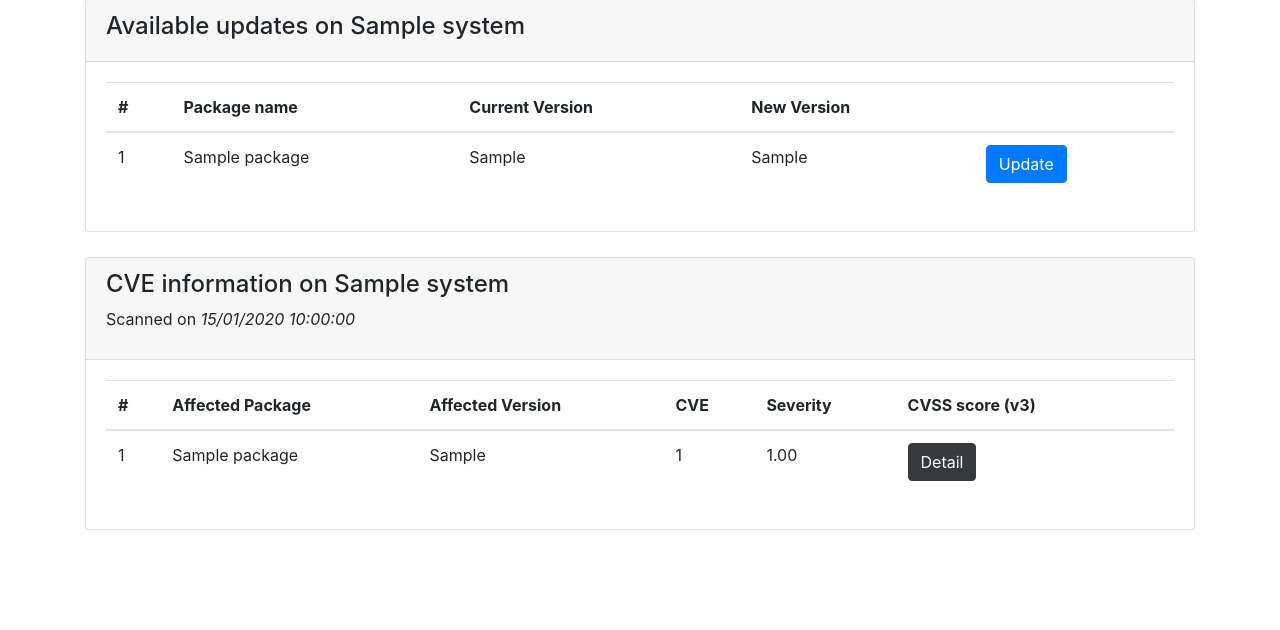
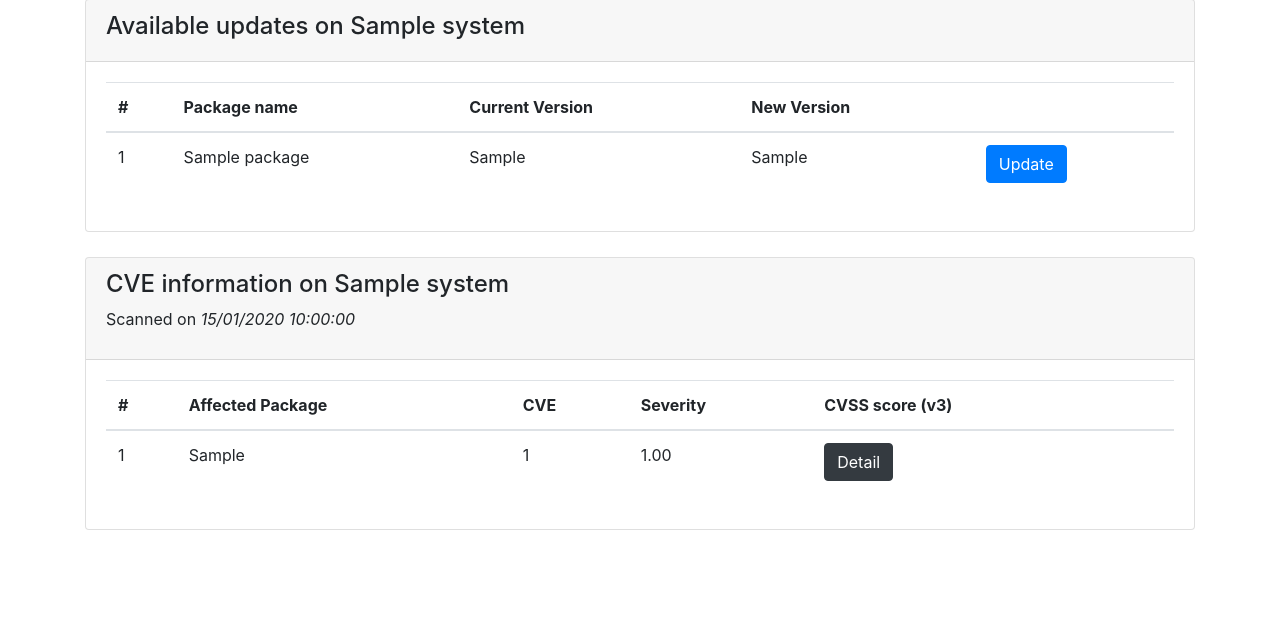
Before and after one commit to pre-srn/linux_patch_mngmt, a Django app: page /system/1/ in a window 1280 px wide. Shown: the part 246-876 px from the top of the page. Run offline with Django 3.2, Linux system fonts and the light colour scheme; a user stored in the database is signed in; tables that the repository leaves empty hold one stand-in row (values such as "Sample post"); parts of the project's set-up code (start-up, migrations or seed data) failed here and were passed over; some libraries are stand-ins or nearby versions.

Commit message:
Fixed bugs CVE package model

```diff
--- a/patch_management/models.py
+++ b/patch_management/models.py
@@ -38,17 +38,17 @@ class System(models.Model):
 
     def get_max_cve_severity(self):
         case_sql = '(case when severity="low" then 1 when severity="moderate" then 2 when severity="important" then 3 when severity="critical" then 4 end)'
-        cve = CVE.objects.filter(system=self, package__active=True).extra(select={'severity_order': case_sql}, order_by=['-severity_order'])
+        cve = CVE.objects.filter(system=self).extra(select={'severity_order': case_sql}, order_by=['-severity_order'])
         if not cve:
             return None
         else:
             return cve[0].severity
 
     def get_cves_count(self):
-        return CVE.objects.filter(system=self, package__active=True).count()
+        return CVE.objects.filter(system=self).count()
 
     def get_cves_scanned_date(self):
-        cve = CVE.objects.filter(system=self, package__active=True).order_by('-scanned_at')[0]
+        cve = CVE.objects.filter(system=self).order_by('-scanned_at')[0]
         return cve.scanned_at
 
     def __str__(self):
@@ -73,11 +73,11 @@ class CVE(models.Model):
     cvss_v3 = models.DecimalField(max_digits=4, decimal_places=2, null=True)
     severity = models.CharField(max_length=20)
     scanned_at = models.DateTimeField(auto_now_add=True)
-    package = models.ForeignKey(Package, related_name='cves', on_delete=models.CASCADE)
+    affected_package = models.CharField(max_length=255, blank=True)
     system = models.ForeignKey(System, related_name='cves', on_delete=models.CASCADE)
 
     class Meta:
-        unique_together = (("cve_id", "package", "system"),)
+        unique_together = (("cve_id", "system"),)
 
     def __str__(self):
         return '{0} on {1}'.format(self.cve_id, self.system.hostname)
--- a/patch_management/utils.py
+++ b/patch_management/utils.py
@@ -219,13 +219,12 @@ def save_cve_information(cve_info):
         CVE.objects.filter(system=cur_system).delete()
         cves = cve_info[system_id]
         for cve in cves:
-            cur_package = Package.objects.get(pk=cve['package_id'])
             CVE.objects.create(
                 cve_id = cve['cve_id'],
                 description = cve['description'],
                 cvss_v3 = cve['cvss3_score'],
                 severity = cve['severity'],
-                package = cur_package,
+                affected_package = cve['affected_package'],
                 system = cur_system
             )
 
--- a/patch_management/views.py
+++ b/patch_management/views.py
@@ -11,7 +11,7 @@ from django.db.models.functions import Lower
 from django_celery_results.models import TaskResult
 
 from .decorators import ssh_setup_required
-from .models import System, SSHProfile, Package, Task
+from .models import System, SSHProfile, Package, Task, CVE
 from .forms import SetupSSHForm, SSHPassphaseSubmitForm, UpdatePackageAjaxSubmitForm, UpdateAllPackagesAjaxSubmitForm
 from .utils import connect_ssh, is_puppet_running, create_tmp_file, delete_tmp_file
 from .tasks import *
@@ -47,7 +47,7 @@ def manage_system(request, system_id):
     installed_packages = system.packages.filter(active=True).order_by(Lower('name'))
     outdated_packages = installed_packages.filter(new_version__isnull=False).order_by(Lower('name'))
     case_sql = '(case when severity="low" then 1 when severity="moderate" then 2 when severity="important" then 3 when severity="critical" then 4 end)'
-    cves = CVE.objects.filter(system=system, package__active=True).extra(select={'severity_order': case_sql}, order_by=['package__name', '-severity_order'])
+    cves = CVE.objects.filter(system=system).extra(select={'severity_order': case_sql}, order_by=['affected_package', '-severity_order'])
     return render(request, 'system.html',
         {'form': form, 'installed_packages': installed_packages, 'outdated_packages': outdated_packages,
         'system': system, 'cves': cves})
@@ -189,7 +189,7 @@ def ajax_get_cve_info_table(request):
         system_id = int(request.GET.get('system_id', None))
         system = get_object_or_404(System.objects.filter(owner=request.user, connected=True), pk=system_id)
         case_sql = '(case when severity="low" then 1 when severity="moderate" then 2 when severity="important" then 3 when severity="critical" then 4 end)'
-        cves = CVE.objects.filter(system=system).extra(select={'severity_order': case_sql}, order_by=['package__name', 'severity_order'])
+        cves = CVE.objects.filter(system=system).extra(select={'severity_order': case_sql}, order_by=['affected_package', '-severity_order'])
         return render(request, 'ajax_templates/cve_info_table.html', {'system': system, 'cves': cves})
     else:
         return redirect('home')
--- a/templates/ajax_templates/cve_info_table.html
+++ b/templates/ajax_templates/cve_info_table.html
@@ -8,7 +8,6 @@
             <tr>
                 <th>#</th>
                 <th nowrap>Affected Package</th>
-                <th nowrap>Affected Version</th>
                 <th>CVE</th>
                 <th>Severity</th>
                 <th nowrap>CVSS score (v3)</th>
@@ -22,10 +21,7 @@
                     {{ forloop.counter }}
                 </td>
                 <td>
-                    {{ cve.package.name }}
-                </td>
-                <td>
-                    {{ cve.package.current_version }}
+                    {{ cve.affected_package }}
                 </td>
                 <td>
                     {{ cve.cve_id }}
@@ -54,8 +50,7 @@
                     <button type="button" class="btn btn-dark"
                         data-toggle="modal" data-target="#cveInfoModal"
                         data-cve-id="{{ cve.cve_id }}"
-                        data-cve-affected-package="{{ cve.package.name }}"
-                        data-cve-affected-version="{{ cve.package.current_version }}"
+                        data-cve-affected-package="{{ cve.affected_package }}"
                         data-cve-severity="{{ cve.severity|capfirst }}"
                         data-cve-cvss="{{ cve.cvss_v3|default_if_none:'N/A' }}"
                         data-cve-description="{{ cve.description|capfirst }}">
--- a/templates/ajax_templates/system_info_table.html
+++ b/templates/ajax_templates/system_info_table.html
@@ -23,7 +23,7 @@
             </td>
             <td class="align-middle">
                 <h5>
-                    {% if system.get_available_updates_count > 0 %}
+                    <!-- {% if system.get_available_updates_count > 0 %} -->
                         {% if system.get_available_updates_count <= 10 %}
                         <span class="badge badge-secondary">
                         {% elif system.get_available_updates_count <= 30 %}
@@ -31,7 +31,7 @@
                         {% else %}
                         <span class="badge badge-danger">
                         {% endif %}
-                    {% else %}
+                    <!-- {% else %}
                         {% if system.get_max_cve_severity == 'low' %}
                         <span class="badge badge-secondary">
                         {% elif system.get_max_cve_severity == 'moderate' %}
@@ -39,7 +39,7 @@
                         {% else %}
                         <span class="badge badge-danger">
                         {% endif %}
-                    {% endif %}
+                    {% endif %} -->
                         {{ system.get_available_updates_count}} updates available
                         /
                         {{ system.get_cves_count}} CVEs
--- a/templates/system.html
+++ b/templates/system.html
@@ -148,10 +148,6 @@
                             <td><span id="spanModalCveAffectedPackage"></span></td>
                         </tr>
                         <tr>
-                            <td nowrap><strong>Package Version:</strong></td>
-                            <td><span id="spanModalCveAffectedVersion"></span></td>
-                        </tr>
-                        <tr>
                             <td nowrap><strong>Severity:</strong></td>
                             <td><span id="spanModalCveSeverity"></span></td>
                         </tr>
@@ -188,15 +184,13 @@
     $('#cveInfoModal').on('show.bs.modal', function (event) {
         var button = $(event.relatedTarget);
         var cve_id = button.data('cve-id');
-        var cve_package_name = button.data('cve-affected-package');
-        var cve_affected_version = button.data('cve-affected-version');
+        var cve_affected_package = button.data('cve-affected-package');
         var cve_severity = button.data('cve-severity');
         var cve_cvss = button.data('cve-cvss');
         var cve_description = button.data('cve-description');
         var modal = $(this);
         modal.find('#cveInfoModalTitle').text(cve_id);
-        modal.find('#spanModalCveAffectedPackage').text(cve_package_name);
-        modal.find('#spanModalCveAffectedVersion').text(cve_affected_version);
+        modal.find('#spanModalCveAffectedPackage').text(cve_affected_package);
         modal.find('#spanModalCveSeverity').text(cve_severity);
         modal.find('#spanModalCveCvss').text(cve_cvss);
         modal.find('#spanModalCveDescription').text(cve_description);
```
Also changed, not shown: patch_management/tasks.py (+4 -4 lines), patch_management/migrations/0001_initial.py.
